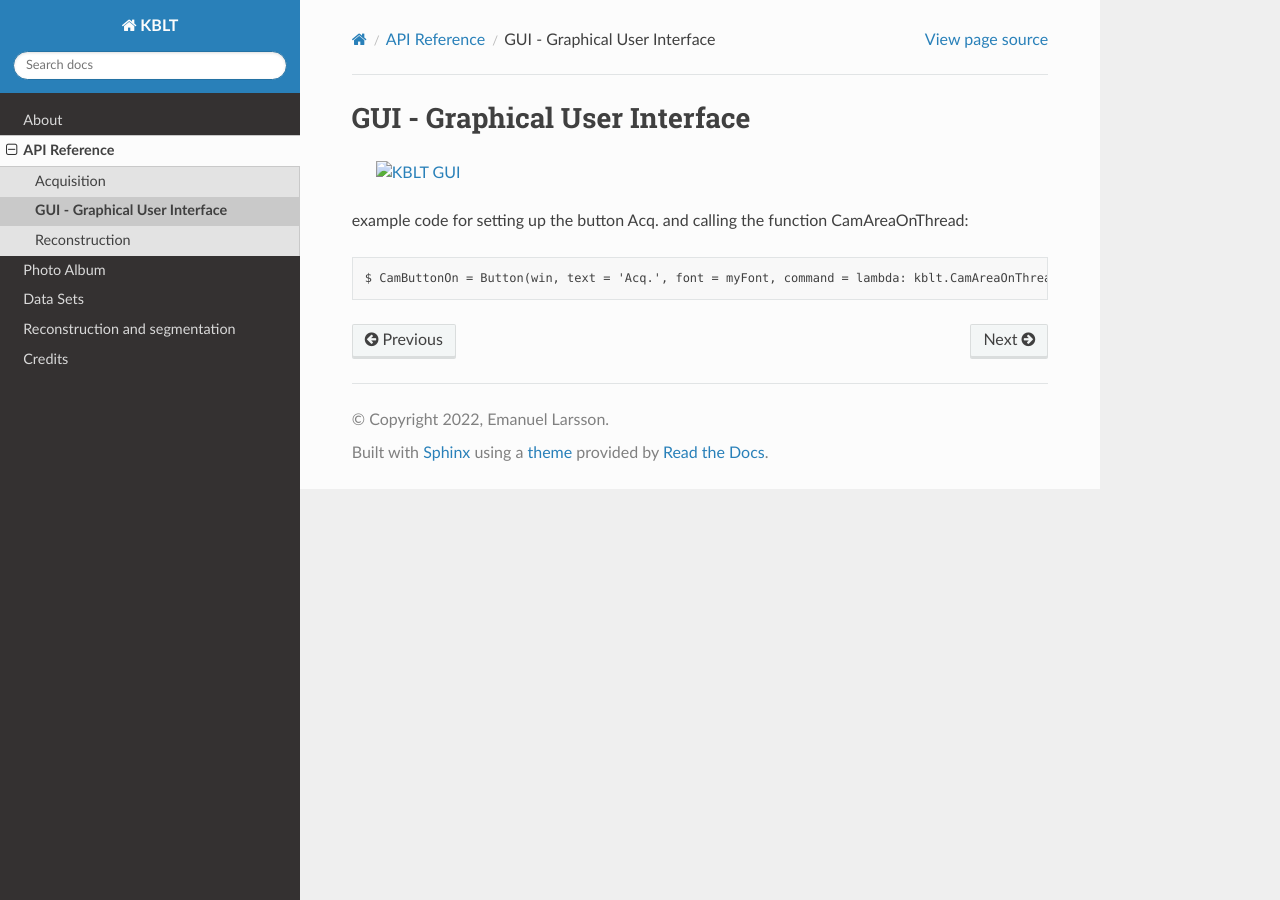
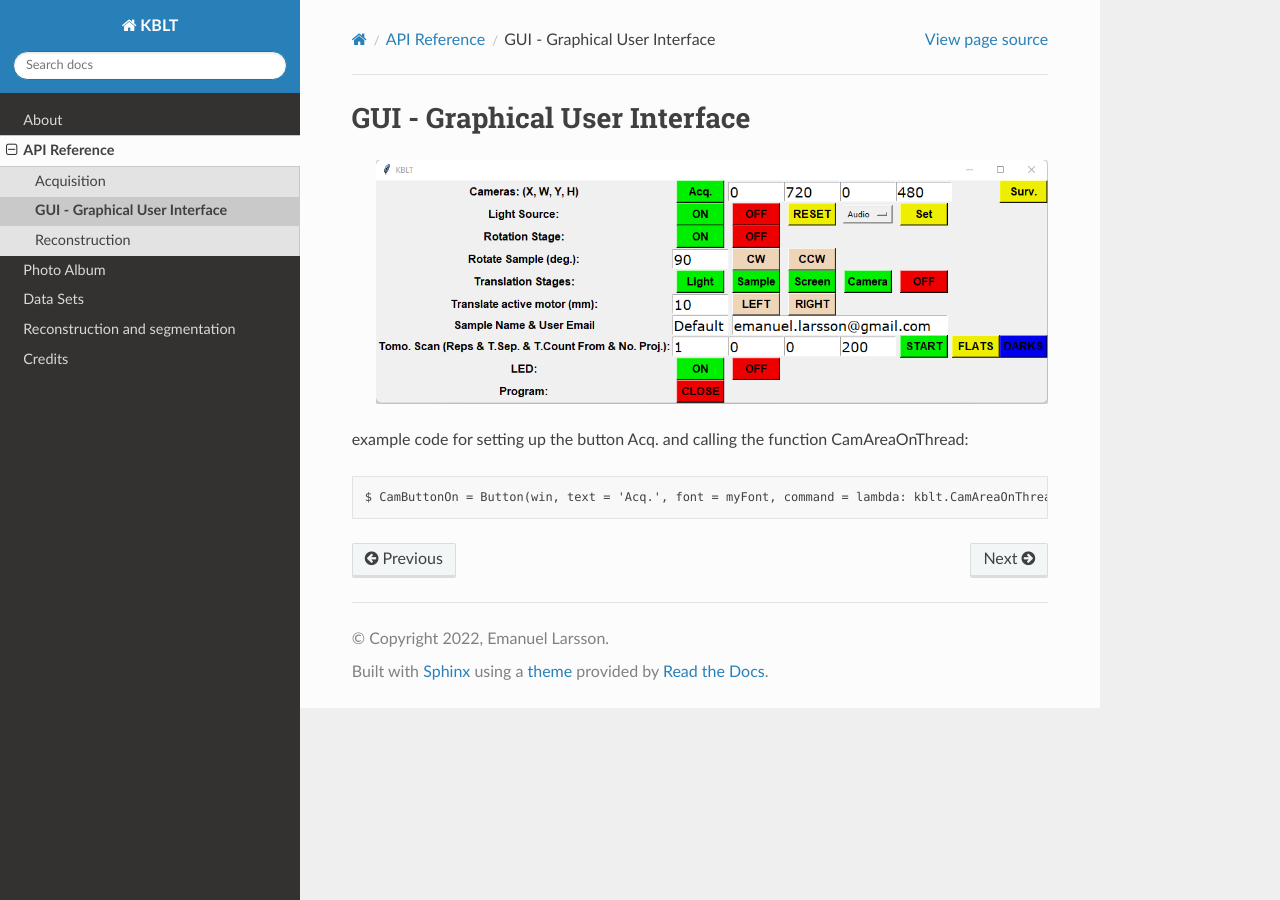
Before and after one commit to mrbreaker86/KBLT, a Sphinx documentation site: the page built from docs/source/gui.rst, in a window 1280 px wide. Built offline with Sphinx 7.4.7 and the Read the Docs theme 2.0.0, drawn with Linux system fonts in a browser that asks for light colours; pages that are not in the unit, such as notebooks, are missing from menus.

Commit message:
Update gui.rst

```diff
--- a/docs/source/gui.rst
+++ b/docs/source/gui.rst
@@ -1,7 +1,7 @@
 GUI - Graphical User Interface
 ==============================
 
-	.. image:: photos/gui.png
+	.. image:: photos/GUI.png
 	  :width: 800
 	  :alt: KBLT GUI
 
```
